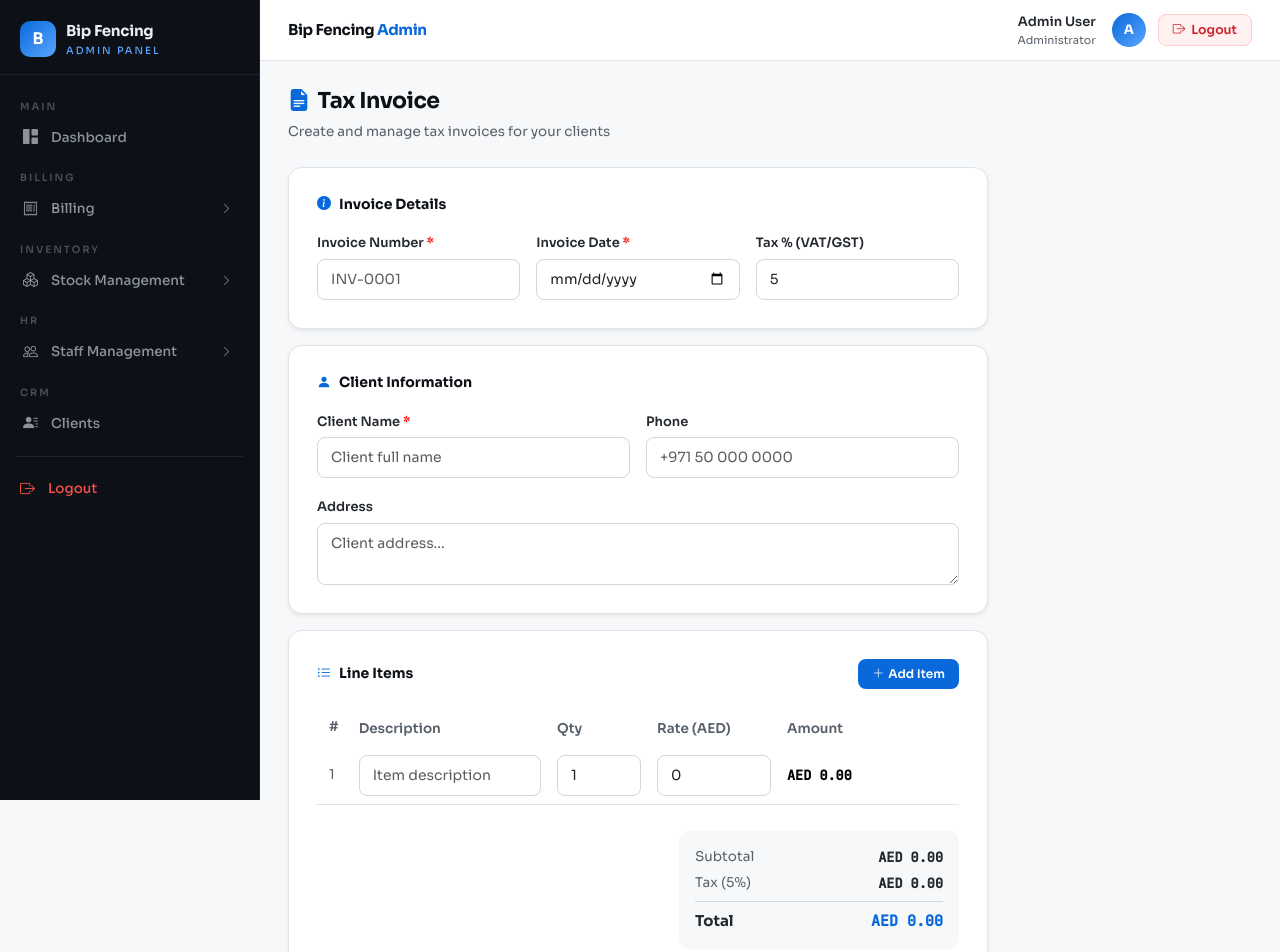
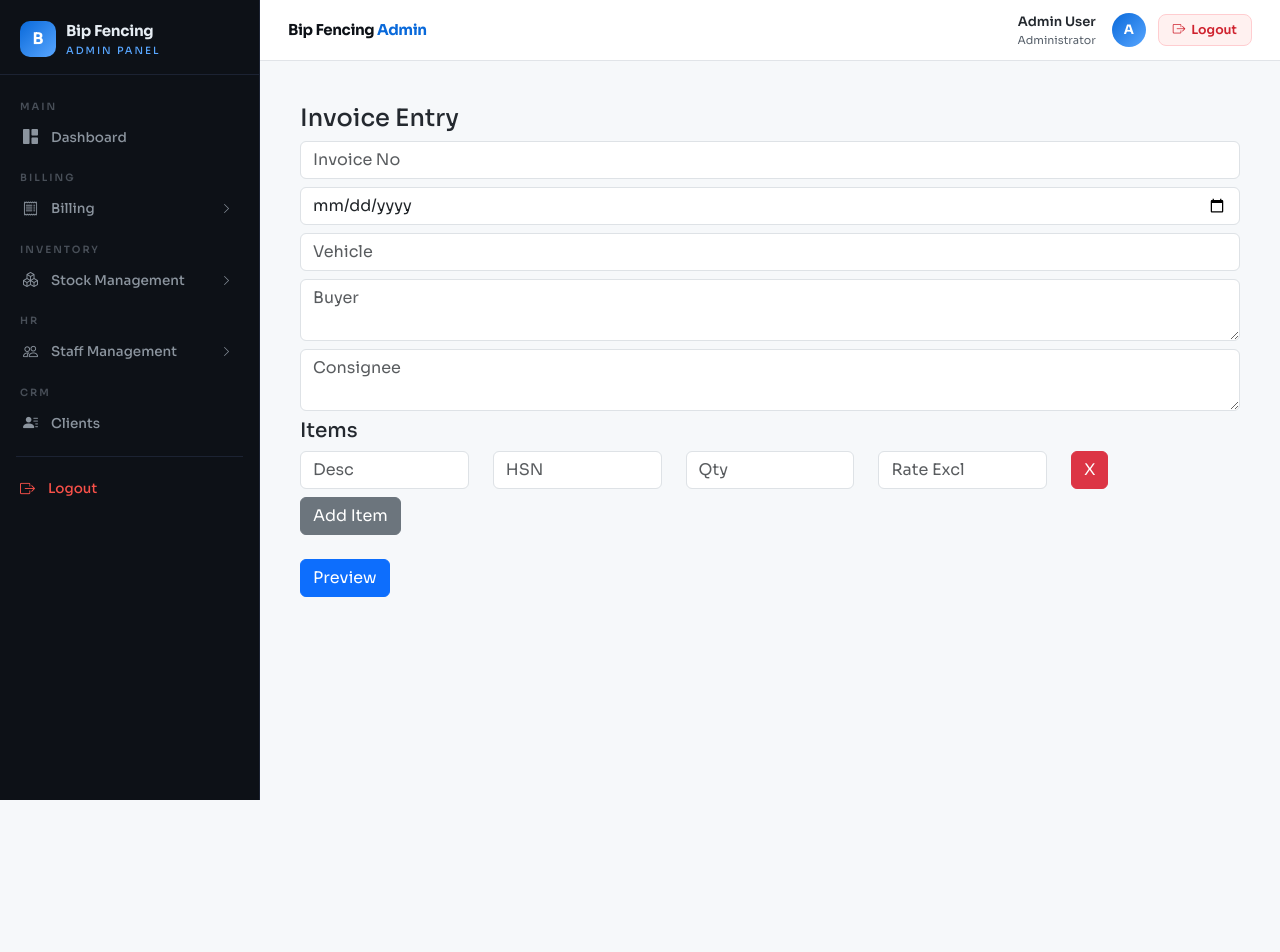
Before and after one commit to sachin-error/BIP-FENCING-REACT-CODE, a React (Vite) app in the folder bip-admin/: page /tax-invoice in a window 1280 px wide. Shown: the top 952 px of the page. After the commit the page ends 800 px from the top, so only its background shows below. Built offline with nearby package versions, Linux system fonts and the light colour scheme; sample sign-in values are in the browser's storage.

Commit message:
sample-taxinvoice

```diff
--- a/bip-admin/src/pages/TaxInvoice.jsx
+++ b/bip-admin/src/pages/TaxInvoice.jsx
@@ -1,18 +1,53 @@
-import { useState } from 'react';
+import { useState } from "react";
 
 export default function TaxInvoice() {
+  const [preview, setPreview] = useState(false);
+
   const [form, setForm] = useState({
-    invoiceNo: '',
-    invoiceDate: '',
-    clientName: '',
-    clientPhone: '',
-    clientAddress: '',
-    items: [{ description: '', qty: 1, rate: 0 }],
-    taxPercent: 5,
-    notes: '',
+    companyName: "BIP FENCING CONTRACT WORK",
+    address:
+      "NO. 26/A, MAIN ROAD, PAMBANKULAM, KALANTHAPANAI, PANAGUDI - 627109",
+    gst: "33ABLPI5244C1Z1",
+    state: "Tamil Nadu (Code: 33)",
+
+    invoiceNo: "",
+    date: "",
+    dispatch: "",
+    lrNo: "",
+    vehicle: "",
+
+    consignee: "",
+    buyer: "",
+
+    items: [
+      {
+        description: "",
+        hsn: "",
+        qty: "",
+        rateIncl: "",
+        rateExcl: "",
+        per: "NOS",
+      },
+    ],
+
+    cgst: 9,
+    sgst: 9,
+    roundOff: 0,
+
+    openBalance: "",
+    closingBalance: "",
+
+    bankName: "",
+    accountName: "",
+    accountNo: "",
+    ifsc: "",
+
+    declaration:
+      "We declare that this invoice shows the actual price of the goods described and that all particulars are true and correct.",
   });
 
-  const handleChange = (e) => setForm({ ...form, [e.target.name]: e.target.value });
+  const handleChange = (e) =>
+    setForm({ ...form, [e.target.name]: e.target.value });
 
   const handleItemChange = (i, field, value) => {
     const items = [...form.items];
@@ -20,167 +55,226 @@ export default function TaxInvoice() {
     setForm({ ...form, items });
   };
 
-  const addItem = () => setForm({ ...form, items: [...form.items, { description: '', qty: 1, rate: 0 }] });
-  const removeItem = (i) => setForm({ ...form, items: form.items.filter((_, idx) => idx !== i) });
+  const addItem = () =>
+    setForm({
+      ...form,
+      items: [
+        ...form.items,
+        { description: "", hsn: "", qty: "", rateIncl: "", rateExcl: "", per: "NOS" },
+      ],
+    });
 
-  const subtotal = form.items.reduce((sum, item) => sum + (Number(item.qty) * Number(item.rate)), 0);
-  const tax = (subtotal * Number(form.taxPercent)) / 100;
-  const total = subtotal + tax;
+  const removeItem = (i) =>
+    setForm({
+      ...form,
+      items: form.items.filter((_, idx) => idx !== i),
+    });
 
-  const handleSubmit = (e) => {
-    e.preventDefault();
-    console.log('Tax Invoice Data:', { ...form, subtotal, tax, total });
-    alert('Invoice submitted! Check console for data.');
+  const subtotal = form.items.reduce(
+    (sum, item) => sum + item.qty * item.rateExcl,
+    0
+  );
+
+  const cgstAmt = (subtotal * form.cgst) / 100;
+  const sgstAmt = (subtotal * form.sgst) / 100;
+  const taxTotal = cgstAmt + sgstAmt;
+  const total = subtotal + taxTotal + Number(form.roundOff);
+
+  // Amount in words (simple version)
+  const toWords = (num) => {
+    return "INR " + num.toFixed(0) + " Only";
   };
 
   return (
     <>
-      <div className="page-header">
-        <h1><i className="bi bi-file-earmark-text-fill me-2" style={{ color: '#0969da' }}></i>Tax Invoice</h1>
-        <p>Create and manage tax invoices for your clients</p>
+      {/* ================= FORM ================= */}
+      {!preview && (
+        <form className="container mt-3" onSubmit={(e) => { e.preventDefault(); setPreview(true); }}>
+          <h4>Invoice Entry</h4>
+
+          <input className="form-control mb-2" name="invoiceNo" placeholder="Invoice No" onChange={handleChange} />
+          <input type="date" className="form-control mb-2" name="date" onChange={handleChange} />
+          <input className="form-control mb-2" name="vehicle" placeholder="Vehicle" onChange={handleChange} />
+          <textarea className="form-control mb-2" name="buyer" placeholder="Buyer" onChange={handleChange} />
+          <textarea className="form-control mb-2" name="consignee" placeholder="Consignee" onChange={handleChange} />
+
+          <h5>Items</h5>
+
+          {form.items.map((item, i) => (
+            <div className="row mb-2" key={i}>
+              <div className="col"><input placeholder="Desc" className="form-control" onChange={(e)=>handleItemChange(i,"description",e.target.value)} /></div>
+              <div className="col"><input placeholder="HSN" className="form-control" onChange={(e)=>handleItemChange(i,"hsn",e.target.value)} /></div>
+              <div className="col"><input placeholder="Qty" className="form-control" onChange={(e)=>handleItemChange(i,"qty",Number(e.target.value))} /></div>
+              <div className="col"><input placeholder="Rate Excl" className="form-control" onChange={(e)=>handleItemChange(i,"rateExcl",Number(e.target.value))} /></div>
+              <div className="col"><button type="button" className="btn btn-danger" onClick={()=>removeItem(i)}>X</button></div>
+            </div>
+          ))}
+
+          <button type="button" className="btn btn-secondary" onClick={addItem}>Add Item</button>
+
+          <br /><br />
+          <button className="btn btn-primary">Preview</button>
+        </form>
+      )}
+
+      {/* ================= INVOICE ================= */}
+      {preview && (
+        <div className="invoice" id="invoice">
+
+          <div className="header text-center">
+            <h3>{form.companyName}</h3>
+            <p>{form.address}</p>
+            <p>GSTIN: {form.gst} | {form.state}</p>
+            <h5>TAX INVOICE</h5>
           </div>
 
-      <form onSubmit={handleSubmit}>
-        <div className="row g-3">
+          <div className="section">
+            <div>
+              <b>Buyer:</b><br />{form.buyer}
+              <br /><br />
+              <b>Consignee:</b><br />{form.consignee}
+            </div>
 
-          {/* Invoice Info */}
-          <div className="col-12">
-            <div className="client-form-card shadow-sm">
-              <h6 style={{ fontWeight: 700, fontSize: 14, marginBottom: 18, color: '#0d1117' }}>
-                <i className="bi bi-info-circle-fill me-2" style={{ color: '#0969da' }}></i>Invoice Details
-              </h6>
-              <div className="row g-3">
-                <div className="col-md-4">
-                  <label className="form-label">Invoice Number <span style={{ color: 'red' }}>*</span></label>
-                  <input className="form-control" name="invoiceNo" value={form.invoiceNo} onChange={handleChange} placeholder="INV-0001" required />
-                </div>
-                <div className="col-md-4">
-                  <label className="form-label">Invoice Date <span style={{ color: 'red' }}>*</span></label>
-                  <input type="date" className="form-control" name="invoiceDate" value={form.invoiceDate} onChange={handleChange} required />
-                </div>
-                <div className="col-md-4">
-                  <label className="form-label">Tax % (VAT/GST)</label>
-                  <input type="number" className="form-control" name="taxPercent" value={form.taxPercent} onChange={handleChange} min="0" max="100" />
-                </div>
-              </div>
+            <div>
+              <p>Invoice: {form.invoiceNo}</p>
+              <p>Date: {form.date}</p>
+              <p>Vehicle: {form.vehicle}</p>
             </div>
           </div>
 
-          {/* Client Info */}
-          <div className="col-12">
-            <div className="client-form-card shadow-sm">
-              <h6 style={{ fontWeight: 700, fontSize: 14, marginBottom: 18, color: '#0d1117' }}>
-                <i className="bi bi-person-fill me-2" style={{ color: '#0969da' }}></i>Client Information
-              </h6>
-              <div className="row g-3">
-                <div className="col-md-6">
-                  <label className="form-label">Client Name <span style={{ color: 'red' }}>*</span></label>
-                  <input className="form-control" name="clientName" value={form.clientName} onChange={handleChange} placeholder="Client full name" required />
-                </div>
-                <div className="col-md-6">
-                  <label className="form-label">Phone</label>
-                  <input className="form-control" name="clientPhone" value={form.clientPhone} onChange={handleChange} placeholder="+971 50 000 0000" />
-                </div>
-                <div className="col-12">
-                  <label className="form-label">Address</label>
-                  <textarea className="form-control" name="clientAddress" value={form.clientAddress} onChange={handleChange} rows={2} placeholder="Client address..." />
-                </div>
-              </div>
-            </div>
-          </div>
-
-          {/* Items Table */}
-          <div className="col-12">
-            <div className="client-form-card shadow-sm">
-              <div style={{ display: 'flex', justifyContent: 'space-between', alignItems: 'center', marginBottom: 18 }}>
-                <h6 style={{ fontWeight: 700, fontSize: 14, margin: 0, color: '#0d1117' }}>
-                  <i className="bi bi-list-ul me-2" style={{ color: '#0969da' }}></i>Line Items
-                </h6>
-                <button type="button" className="btn-submit" style={{ padding: '6px 14px', fontSize: 12 }} onClick={addItem}>
-                  <i className="bi bi-plus-lg me-1"></i>Add Item
-                </button>
-              </div>
-
-              <div className="table-responsive">
-                <table className="table" style={{ fontSize: 13.5 }}>
-                  <thead style={{ background: '#f6f8fa' }}>
+          {/* ITEMS TABLE */}
+          <table className="invoice-table">
+            <thead>
               <tr>
-                      <th style={{ fontWeight: 600, color: '#57606a', border: 'none', padding: '10px 12px' }}>#</th>
-                      <th style={{ fontWeight: 600, color: '#57606a', border: 'none' }}>Description</th>
-                      <th style={{ fontWeight: 600, color: '#57606a', border: 'none', width: 100 }}>Qty</th>
-                      <th style={{ fontWeight: 600, color: '#57606a', border: 'none', width: 130 }}>Rate (AED)</th>
-                      <th style={{ fontWeight: 600, color: '#57606a', border: 'none', width: 130 }}>Amount</th>
-                      <th style={{ border: 'none', width: 50 }}></th>
+                <th>Sl</th>
+                <th>Description</th>
+                <th>HSN</th>
+                <th>Qty</th>
+                <th>Rate</th>
+                <th>Amount</th>
               </tr>
             </thead>
             <tbody>
               {form.items.map((item, i) => (
                 <tr key={i}>
-                        <td style={{ color: '#57606a', verticalAlign: 'middle', padding: '8px 12px' }}>{i + 1}</td>
-                        <td>
-                          <input className="form-control form-control-sm" value={item.description} onChange={e => handleItemChange(i, 'description', e.target.value)} placeholder="Item description" />
-                        </td>
-                        <td>
-                          <input type="number" className="form-control form-control-sm" value={item.qty} onChange={e => handleItemChange(i, 'qty', e.target.value)} min="1" />
-                        </td>
-                        <td>
-                          <input type="number" className="form-control form-control-sm" value={item.rate} onChange={e => handleItemChange(i, 'rate', e.target.value)} min="0" />
-                        </td>
-                        <td style={{ verticalAlign: 'middle', fontWeight: 600, fontFamily: 'JetBrains Mono, monospace' }}>
-                          AED {(Number(item.qty) * Number(item.rate)).toFixed(2)}
-                        </td>
-                        <td style={{ verticalAlign: 'middle' }}>
-                          {form.items.length > 1 && (
-                            <button type="button" onClick={() => removeItem(i)} style={{ background: 'none', border: 'none', color: '#cf222e', cursor: 'pointer', fontSize: 16 }}>
-                              <i className="bi bi-trash3"></i>
-                            </button>
-                          )}
-                        </td>
+                  <td>{i + 1}</td>
+                  <td>{item.description}</td>
+                  <td>{item.hsn}</td>
+                  <td>{item.qty}</td>
+                  <td>{item.rateExcl}</td>
+                  <td>{item.qty * item.rateExcl}</td>
                 </tr>
               ))}
             </tbody>
           </table>
+
+          {/* TAX SECTION */}
+          <div className="tax-box">
+            <p>Taxable Value: ₹ {subtotal.toFixed(2)}</p>
+            <p>CGST ({form.cgst}%): ₹ {cgstAmt.toFixed(2)}</p>
+            <p>SGST ({form.sgst}%): ₹ {sgstAmt.toFixed(2)}</p>
+            <p>Rounding Off: ₹ {form.roundOff}</p>
+            <h5>Grand Total: ₹ {total.toFixed(2)}</h5>
           </div>
 
-              {/* Totals */}
-              <div style={{ display: 'flex', justifyContent: 'flex-end', marginTop: 10 }}>
-                <div style={{ minWidth: 280, background: '#f6f8fa', borderRadius: 10, padding: 16 }}>
-                  <div style={{ display: 'flex', justifyContent: 'space-between', fontSize: 13.5, marginBottom: 6 }}>
-                    <span style={{ color: '#57606a' }}>Subtotal</span>
-                    <span style={{ fontFamily: 'JetBrains Mono, monospace', fontWeight: 600 }}>AED {subtotal.toFixed(2)}</span>
-                  </div>
-                  <div style={{ display: 'flex', justifyContent: 'space-between', fontSize: 13.5, marginBottom: 8 }}>
-                    <span style={{ color: '#57606a' }}>Tax ({form.taxPercent}%)</span>
-                    <span style={{ fontFamily: 'JetBrains Mono, monospace', fontWeight: 600 }}>AED {tax.toFixed(2)}</span>
-                  </div>
-                  <div style={{ height: 1, background: '#d0d7de', marginBottom: 8 }}></div>
-                  <div style={{ display: 'flex', justifyContent: 'space-between', fontSize: 15 }}>
-                    <span style={{ fontWeight: 700 }}>Total</span>
-                    <span style={{ fontFamily: 'JetBrains Mono, monospace', fontWeight: 700, color: '#0969da' }}>AED {total.toFixed(2)}</span>
-                  </div>
-                </div>
-              </div>
+          {/* TAX TABLE */}
+          <table className="invoice-table mt-3">
+            <thead>
+              <tr>
+                <th>HSN/SAC</th>
+                <th>Taxable Value</th>
+                <th>CGST</th>
+                <th>SGST</th>
+                <th>Total Tax</th>
+              </tr>
+            </thead>
+            <tbody>
+              <tr>
+                <td>{form.items[0]?.hsn}</td>
+                <td>{subtotal.toFixed(2)}</td>
+                <td>{cgstAmt.toFixed(2)}</td>
+                <td>{sgstAmt.toFixed(2)}</td>
+                <td>{taxTotal.toFixed(2)}</td>
+              </tr>
+            </tbody>
+          </table>
+
+          <p><b>Amount in Words:</b> {toWords(total)}</p>
+          <p><b>Tax Amount in Words:</b> {toWords(taxTotal)}</p>
+
+          <p>Open Balance: {form.openBalance}</p>
+          <p>Closing Balance: {form.closingBalance}</p>
+
+          <div className="footer">
+            <p>{form.declaration}</p>
+
+            <div className="sign">
+              <span>Receiver Signature</span>
+              <span>Authorised Signatory</span>
             </div>
           </div>
 
-          {/* Notes */}
-          <div className="col-12">
-            <div className="client-form-card shadow-sm">
-              <label className="form-label" style={{ fontWeight: 600, fontSize: 13 }}>Notes / Terms</label>
-              <textarea className="form-control" name="notes" value={form.notes} onChange={handleChange} rows={2} placeholder="Payment terms, notes..." />
-            </div>
-          </div>
-
-          <div className="col-12">
-            <div style={{ display: 'flex', gap: 10 }}>
-              <button type="submit" className="btn-submit"><i className="bi bi-check-lg me-2"></i>Submit Invoice</button>
-              <button type="button" className="btn-reset" onClick={() => setForm({ invoiceNo: '', invoiceDate: '', clientName: '', clientPhone: '', clientAddress: '', items: [{ description: '', qty: 1, rate: 0 }], taxPercent: 5, notes: '' })}>
-                <i className="bi bi-arrow-counterclockwise me-2"></i>Reset
+          <div className="no-print mt-3">
+            <button className="btn btn-secondary" onClick={() => setPreview(false)}>Edit</button>
+            <button className="btn btn-success ms-2" onClick={() => window.print()}>
+              Print
             </button>
           </div>
         </div>
-        </div>
-      </form>
+      )}
+
+      {/* ================= CSS ================= */}
+      <style>{`
+        .invoice {
+          width: 800px;
+          margin: auto;
+          padding: 20px;
+          border: 1px solid #000;
+          font-size: 13px;
+        }
+
+        .header { text-align: center; }
+
+        .section {
+          display: flex;
+          justify-content: space-between;
+          margin-top: 10px;
+        }
+
+        .invoice-table {
+          width: 100%;
+          border-collapse: collapse;
+          margin-top: 10px;
+        }
+
+        .invoice-table th, .invoice-table td {
+          border: 1px solid #000;
+          padding: 5px;
+          text-align: center;
+        }
+
+        .tax-box {
+          text-align: right;
+          margin-top: 10px;
+        }
+
+        .footer {
+          margin-top: 20px;
+        }
+
+        .sign {
+          display: flex;
+          justify-content: space-between;
+          margin-top: 40px;
+        }
+
+        @media print {
+          body * { visibility: hidden; }
+          #invoice, #invoice * { visibility: visible; }
+          #invoice { position: absolute; top: 0; left: 0; width: 100%; }
+          .no-print { display: none; }
+        }
+      `}</style>
     </>
   );
 }
```
Lines whose indentation alone changed are shown as unchanged.
